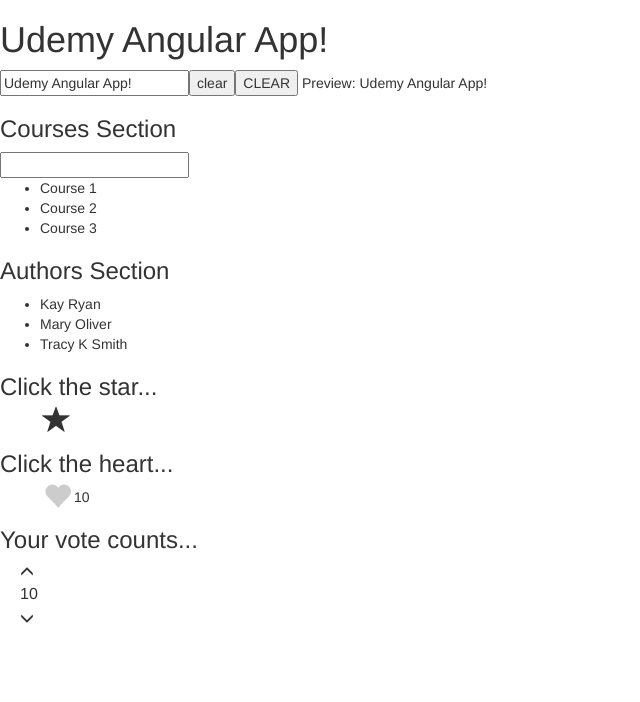
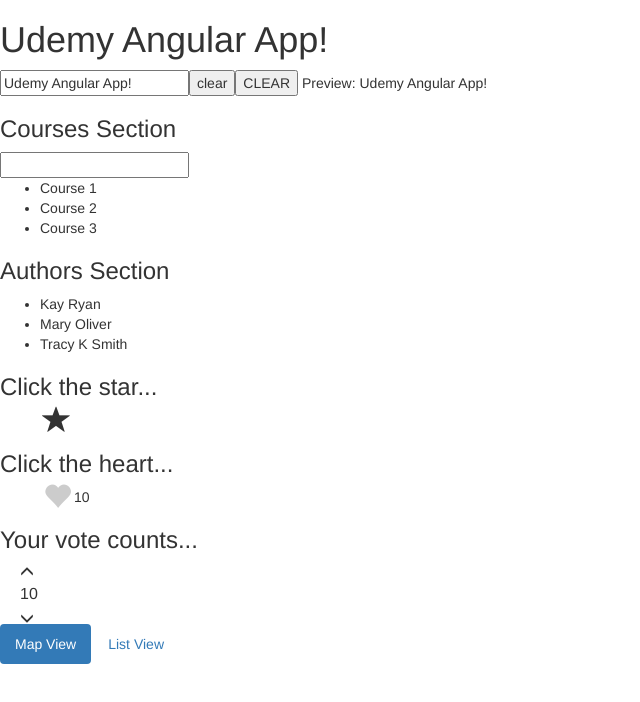
Before and after one commit to kylelange/udemy-angular, an Angular app: page / in a window 1280 px wide. Shown: the top 702 px of the page, without its empty margins (0-640 px from the left). Built offline with nearby package versions, Linux system fonts and the light colour scheme.

Commit message:
ad ng-templaate for ngSwitch practice.

```diff
--- a/src/app/app.component.html
+++ b/src/app/app.component.html
@@ -21,3 +21,4 @@
   [myVote]="vote.myVote"
   (change)="onVoteChange($event)"
 ></vote>
+<switch></switch>
--- a/src/app/app.component.ts
+++ b/src/app/app.component.ts
@@ -4,6 +4,7 @@
 import { StarComponent } from './star/star.component';
 import { HeartComponent } from './heart/heart.component';
 import { VoteComponent } from './vote/vote.component';
+import { SwitchComponent } from './switch/switch.component';
 
 
 @Component({
@@ -13,6 +14,7 @@
 })
 
 export class AppComponent {
+  viewMode = 'map';
   title = 'Udemy Angular App!';
   post = {
     title: "Title",
--- a/src/app/app.module.ts
+++ b/src/app/app.module.ts
@@ -8,6 +8,7 @@
 import { StarComponent } from './star/star.component';
 import { HeartComponent } from './heart/heart.component';
 import { VoteComponent } from './vote/vote.component';
+import { SwitchComponent } from './switch/switch.component';
 
 @NgModule({
   declarations: [
@@ -17,6 +18,7 @@
     StarComponent,
     HeartComponent,
     VoteComponent,
+    SwitchComponent,
   ],
   imports: [
     BrowserModule,
--- a/src/app/courses/courses.component.html
+++ b/src/app/courses/courses.component.html
@@ -1,3 +1,4 @@
+<div *ngIf="courses.length > 0">
   <h3>
     {{ title }}
   </h3>
@@ -7,3 +8,7 @@
       {{ course }}
     </li>
   </ul>
+</div>
+<div *ngIf="courses.length == 0">
+  <h6>(You don't have any courses, yet ...)</h6>
+</div>
--- a/src/app/courses/courses.component.ts
+++ b/src/app/courses/courses.component.ts
@@ -11,7 +11,7 @@
 
 export class CoursesComponent implements OnInit {
   title = "Courses Section"
-  courses;
+  courses = [];
 
   constructor(courseService: CourseService) {
     this.courses = courseService.getCourses();
--- /dev/null
+++ b/src/app/switch/switch.component.html
@@ -0,0 +1,8 @@
+<ul class="nav nav-pills">
+  <li [class.active]="viewMode == 'map'" ><a (click)="viewMode = 'map'">Map View</a></li>
+  <li [class.active]="viewMode == 'list'"><a (click)="viewMode = 'list'">List View</a></li>
+</ul>
+<div [ngSwitch]="viewMode">
+  <ng-template *ngSwitchCase="'map'" ngSwitchDefault>Map View Content</ng-template>
+  <ng-template *ngSwitchCase="'list'">List View Content</ng-template>
+</div>
--- /dev/null
+++ b/src/app/switch/switch.component.ts
@@ -0,0 +1,17 @@
+import { Component, OnInit } from '@angular/core';
+
+@Component({
+  selector: 'switch',
+  templateUrl: './switch.component.html',
+  styleUrls: ['./switch.component.css']
+})
+export class SwitchComponent implements OnInit {
+
+  viewMode = 'map';
+
+  constructor() { }
+
+  ngOnInit() {
+  }
+
+}
```
Also changed, not shown: src/app/switch/switch.component.css (added), 2 other files (tests, documents, lock files or other folders). Lines whose indentation alone changed are shown as unchanged.
